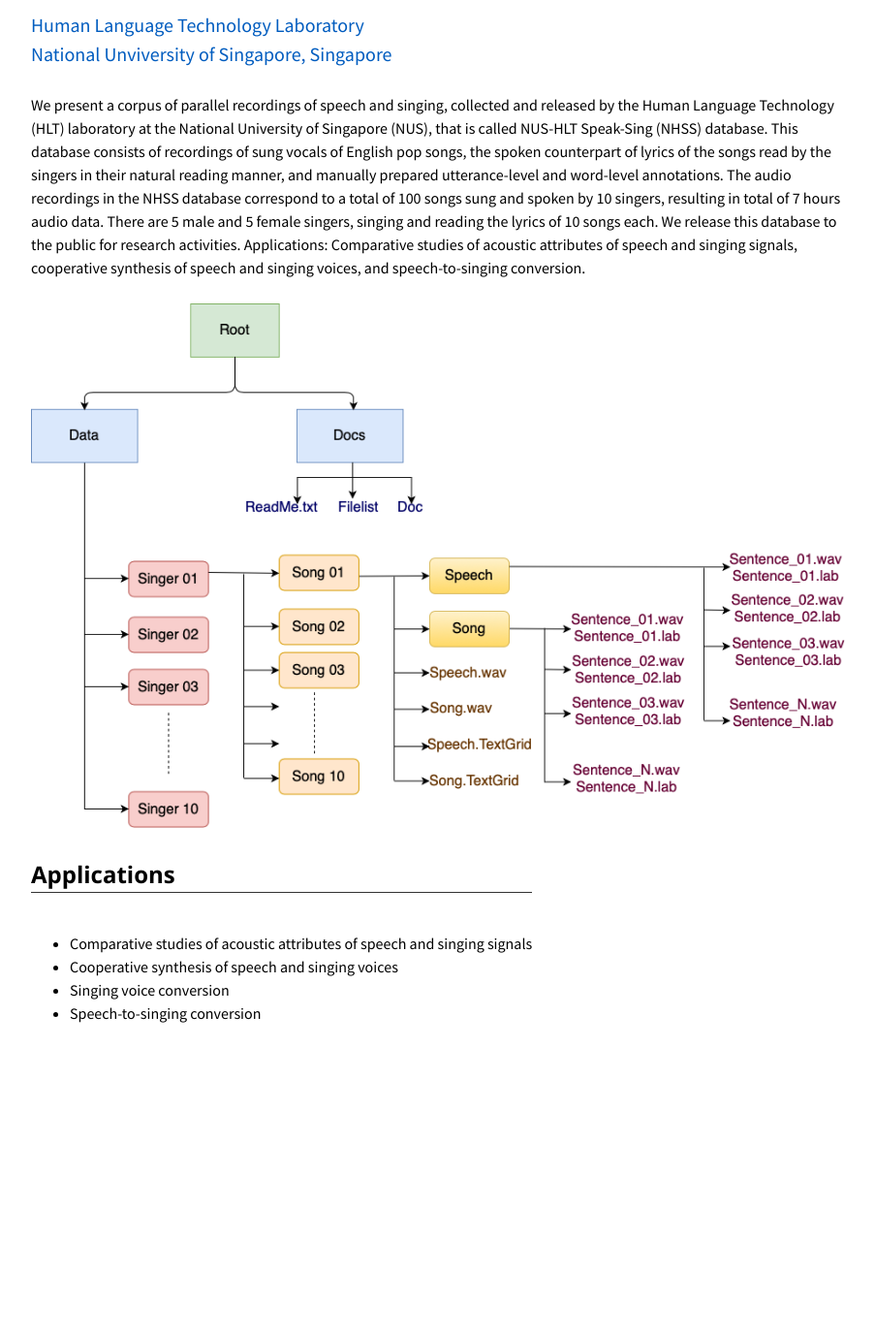
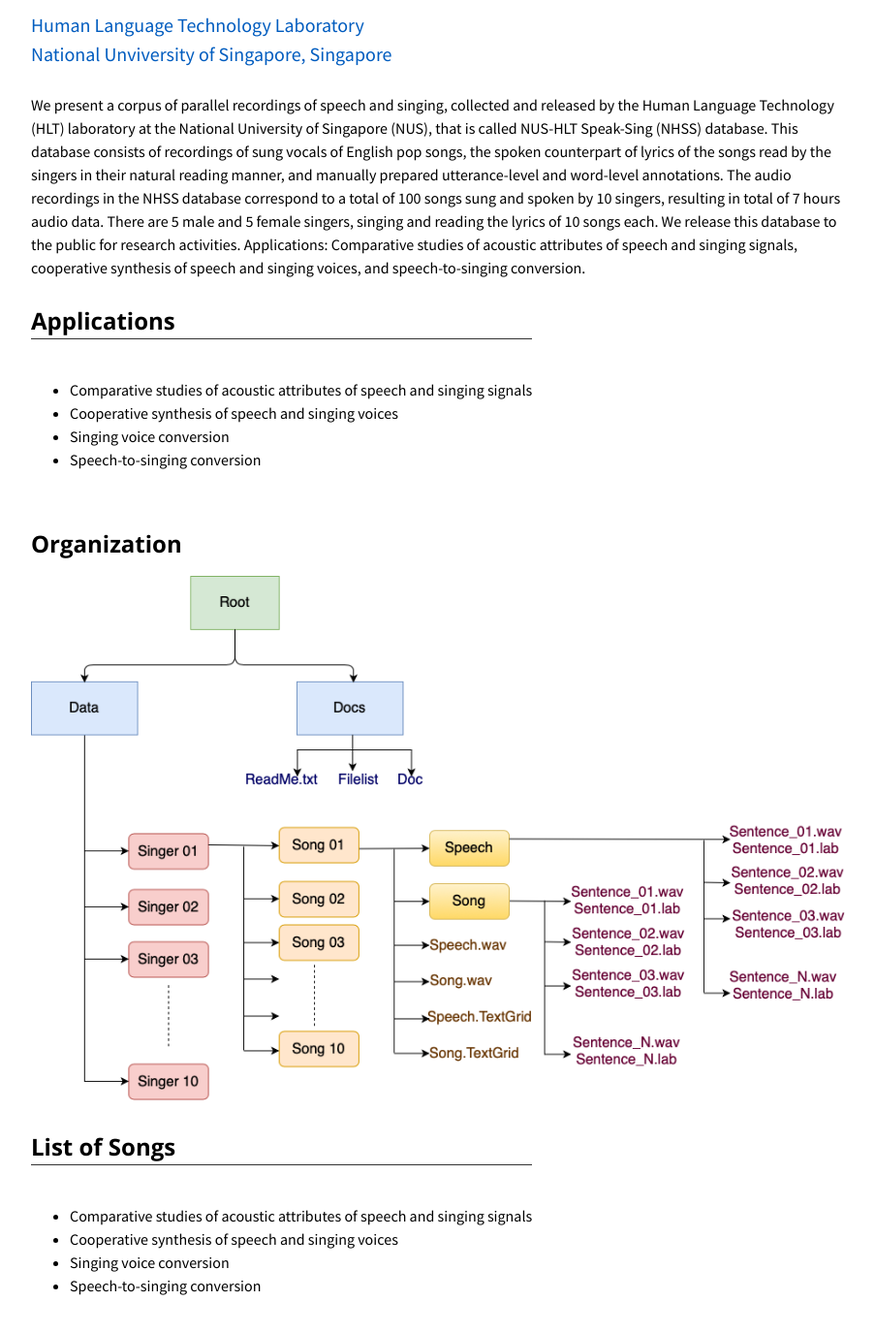
Before and after one commit to bidishasharma/bidishasharma.github.io, a Jekyll site: the page NHSS_Database/index.html, which Jekyll copies as it is, in a window 1280 px wide and 1400 px high, scrolled down 140 px. Shown: the top 1375 px of the window at 97% size, without its empty margins (188-1091 px from the left). Built offline with Jekyll 4.4.1, drawn with Linux system fonts in a browser that asks for light colours; before the commit the page ends 1259 px from its top, so only the background shows below that.

Commit message:
Update index.html

```diff
--- a/NHSS_Database/index.html
+++ b/NHSS_Database/index.html
@@ -55,10 +55,6 @@
             </p>
           </div>
         </div>
-        <div class="flex-item flex-column">
-        <img class="image" src="img/SpeechSingingCorpus-Page-1.png">
-        </div>
-
         <!--End Intro-->
         <!-------------------------------------------------------------------------------------------->
         <!--Start Text Only-->
@@ -78,7 +74,27 @@
           </div>
         </div>
 
-
+        <div class="flex-item flex-column">
+          <h2 class="add-top-margin">Organization</h2>
+          <img class="image" src="img/SpeechSingingCorpus-Page-1.png">
+          </h2>
+        </div>
+        <!-------------------------------------------------------------------------------------------->
+        <div class="flex-row">
+          <div class="flex-item flex-column">
+            <h2 class="add-top-margin">List of Songs</h2>
+            <hr>
+            <p class="text">
+              <ul>
+                <li>Comparative studies of acoustic attributes of speech and singing signals</li>
+                <li>Cooperative synthesis of speech and singing voices</li>
+                <li>Singing voice conversion</li>
+                <li>Speech-to-singing conversion</li>
+              </ul>
+            </p>
+            </h2>
+          </div>
+        </div>
 
 </body>
 
```
